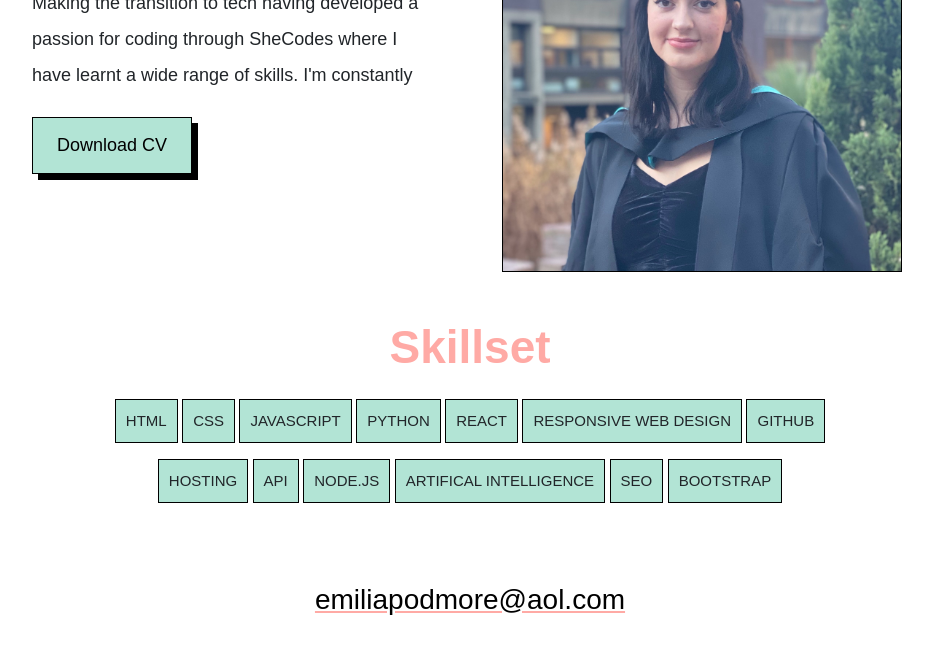
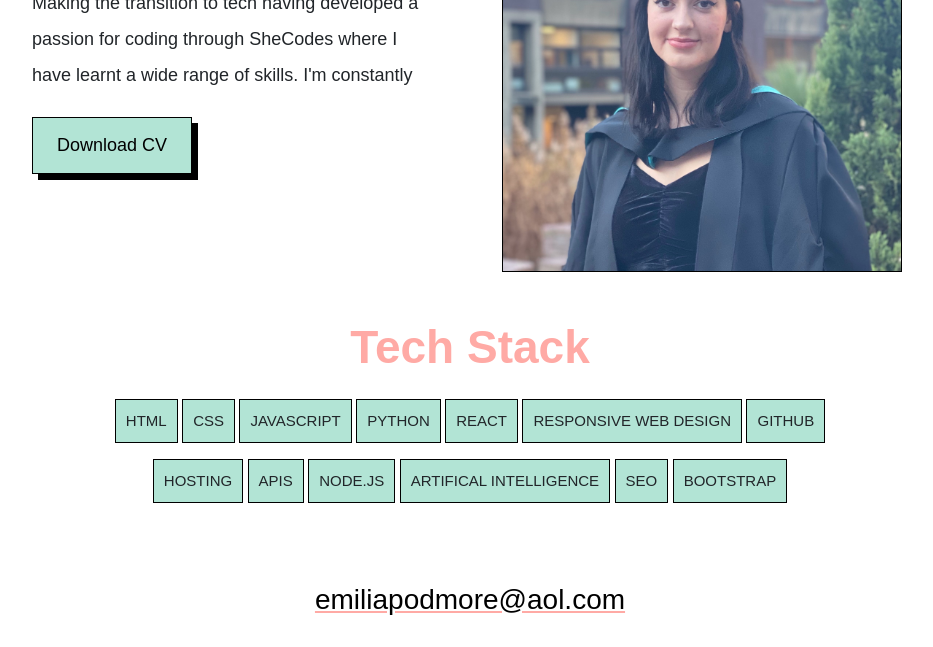
Before and after one commit to EmiliaPodmore/my-portfolio, a plain HTML site: page about.html in a window 1280 px wide. Shown: the part 671-1318 px from the top of the page, without its empty margins (170-1103 px from the left). Drawn offline with nearby package versions, Linux system fonts and the light colour scheme; a web font is replaced by a local one.

Commit message:
Edited tags

```diff
--- a/about.html
+++ b/about.html
@@ -81,7 +81,7 @@
           <img src="images/profilepic.JPEG" class="profile-pic img-fluid" />
         </div>
       </div>
-      <h2 class="text-center mt-5 mb-4">Skillset</h2>
+      <h2 class="text-center mt-5 mb-4">Tech Stack</h2>
       <div class="tag-list-container text-center">
         <p class="tag">HTML</p>
         <p class="tag">CSS</p>
@@ -92,7 +92,7 @@
         <p class="tag">GitHub</p>
         <br>
         <p class="tag">Hosting</p>
-        <p class="tag">API</p>
+        <p class="tag">APIs</p>
         <p class="tag">Node.js</p>
         <p class="tag">Artifical intelligence</p>
         <p class="tag">SEO</p>
```
